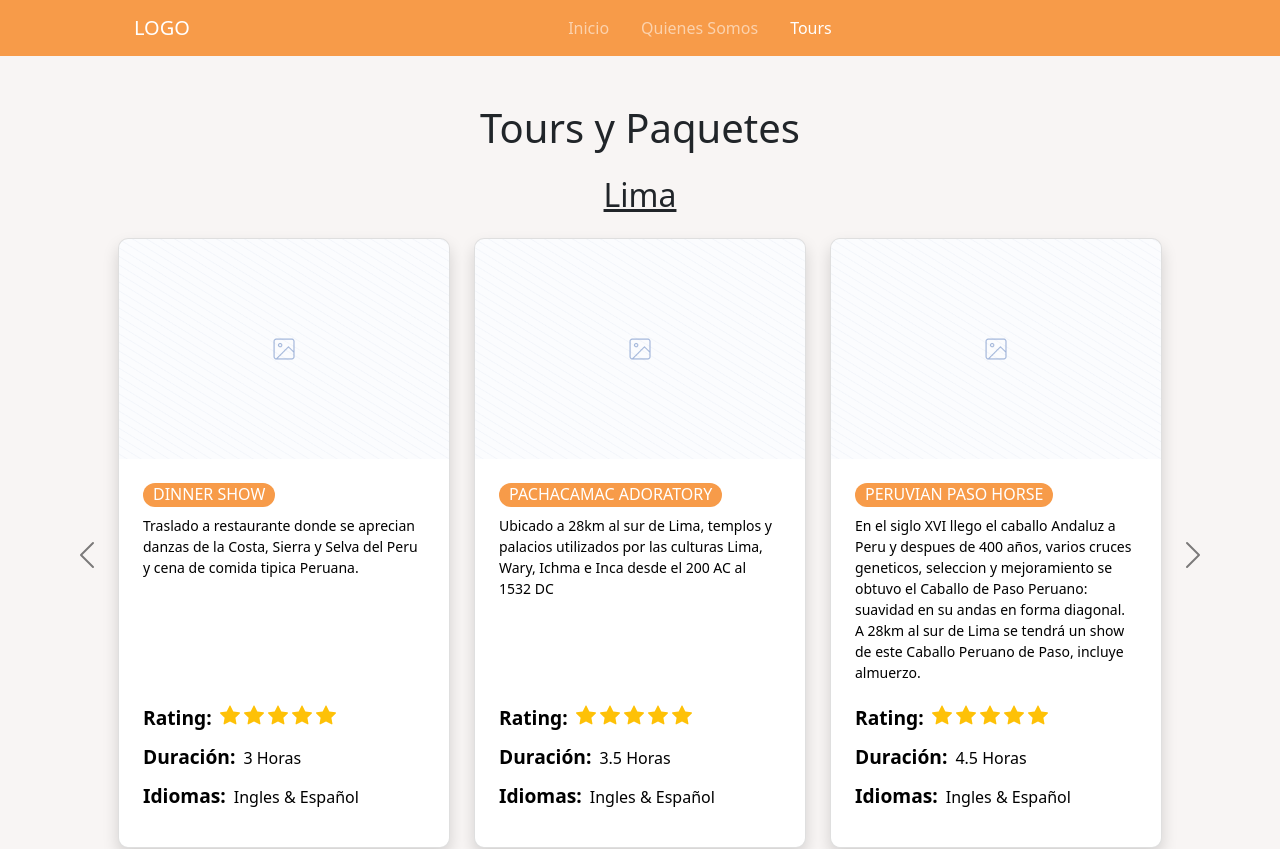
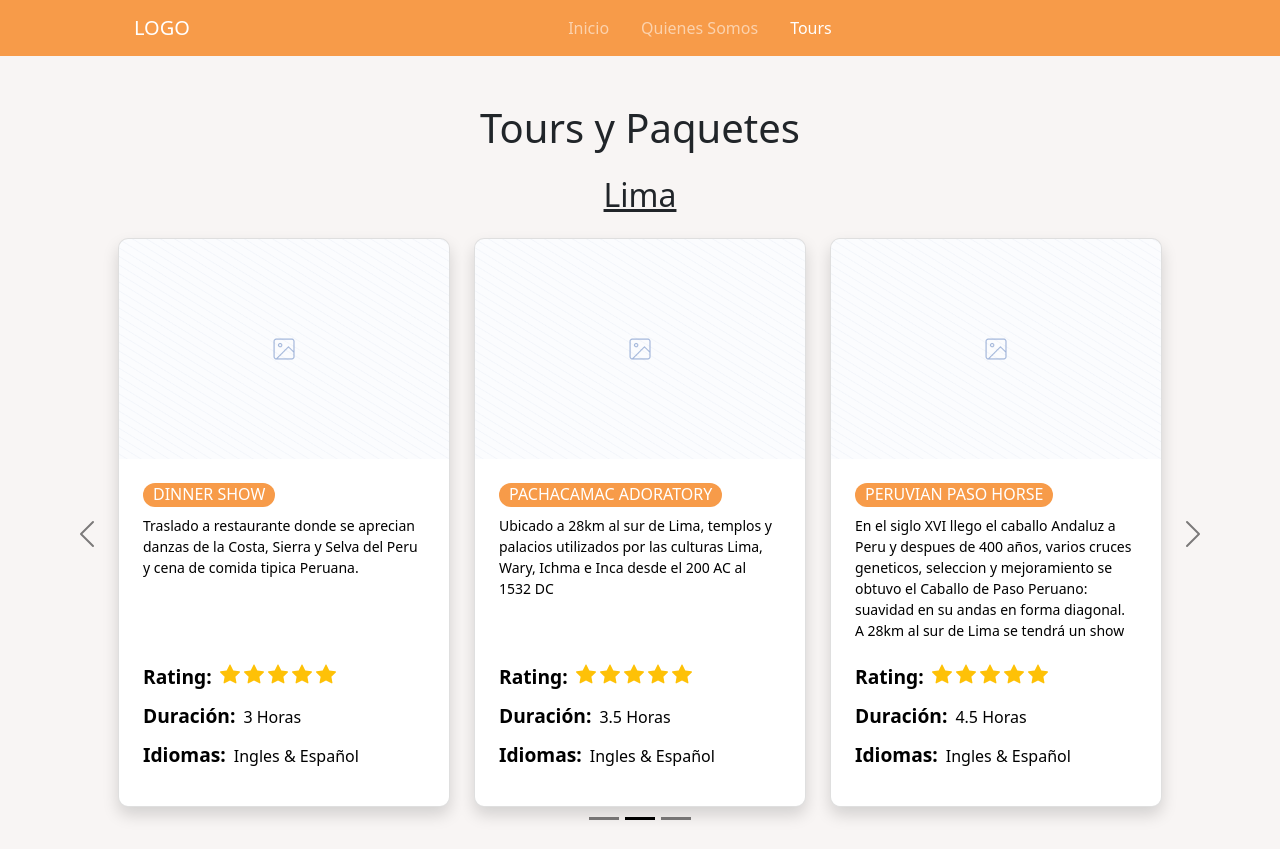
Before and after one commit to helio3197/magic-peru, a React (Create React App) app: page /tours in a window 1280 px wide. Shown: the top 849 px of the page. Built offline with nearby package versions, Linux system fonts and the light colour scheme.

Commit message:
Fix tours cards' height

```diff
--- a/src/App.scss
+++ b/src/App.scss
@@ -187,4 +187,9 @@ body {
   .row {
     justify-content: center;
   }
+
+  .card-text {
+    max-height: 127px;
+    overflow: auto;
+  }
 }
--- a/src/components/Tours/ToursList.js
+++ b/src/components/Tours/ToursList.js
@@ -34,7 +34,7 @@ const ToursList = ({ title, tours, id }) => {
       case 1:
         return tours.map((item) => (
           <Carousel.Item key={item.tourName}>
-            <Row>
+            <Row style={{ height: '600px' }}>
               <Col className="py-3" style={{ maxWidth: '356px' }}>
                 <DestinyCard
                   image={item.tourImg[0]}
@@ -55,7 +55,7 @@ const ToursList = ({ title, tours, id }) => {
         for (let i = 0; i < tours.length; i += 2) {
           itemsArr.push(
             <Carousel.Item key={i}>
-              <Row>
+              <Row style={{ height: '600px' }}>
                 {tours.slice(i, i + 2).map((item) => (
                   <Col key={item.tourName} className="py-3" style={{ maxWidth: '356px' }}>
                     <DestinyCard
@@ -81,7 +81,7 @@ const ToursList = ({ title, tours, id }) => {
         for (let i = 0; i < tours.length; i += 3) {
           itemsArr.push(
             <Carousel.Item key={i}>
-              <Row>
+              <Row style={{ height: '600px' }}>
                 {tours.slice(i, i + 3).map((item) => (
                   <Col key={item.tourName} className="py-3" style={{ maxWidth: '356px' }}>
                     <DestinyCard
```
